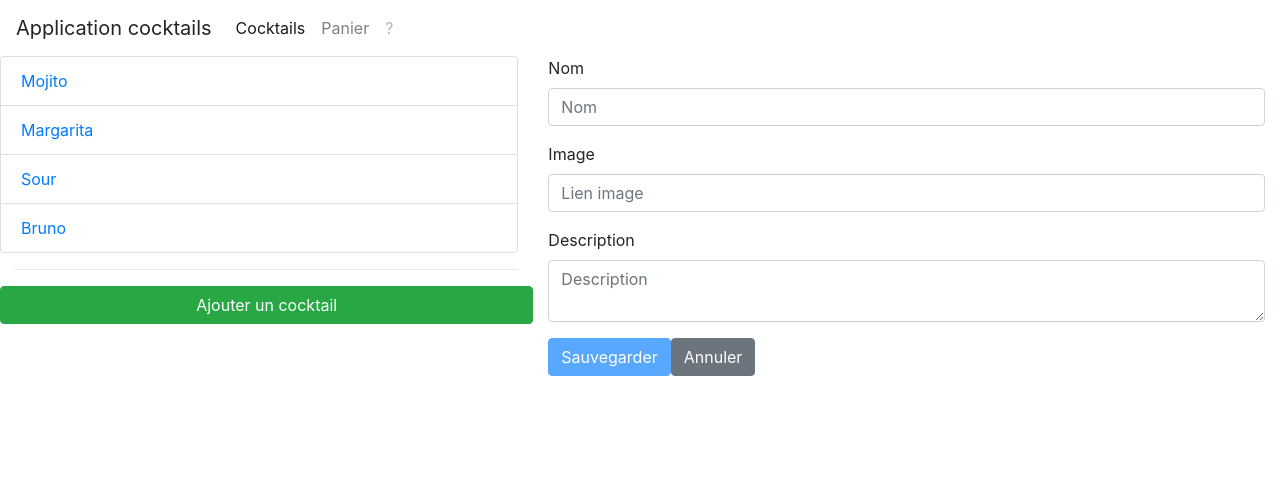
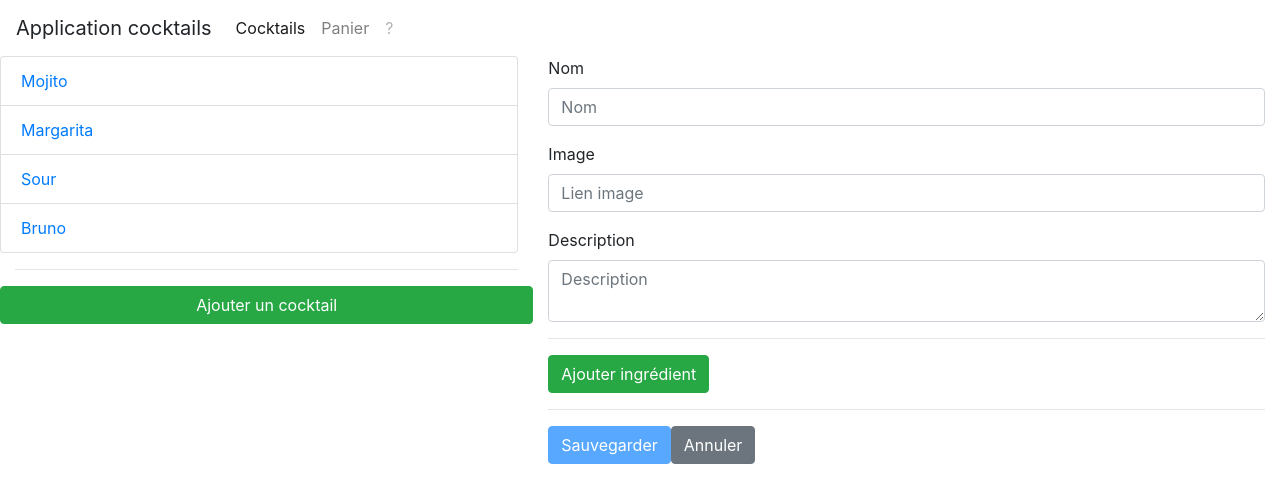
Before and after one commit to brunodecamus/cocktails, an Angular app: page /cocktails/new in a window 1280 px wide. Shown: the top 502 px of the page. Built offline with nearby package versions, Linux system fonts and the light colour scheme.

Commit message:
Sauvegarde de nouveau cocktail avec ingredient

```diff
--- a/src/app/cocktail-container/cocktail-edit/cocktail-edit.component.html
+++ b/src/app/cocktail-container/cocktail-edit/cocktail-edit.component.html
@@ -11,5 +11,14 @@
     <label for='description'>Description</label>
     <textarea formControlName='desc' class='form-control' id='description' placeholder='Description'></textarea>
   </div>
+  <hr>
+  <button type='button' class='btn btn-success' (click)='addIngredient()'>Ajouter ingrédient</button>
+  <div formArrayName='ingredients'>
+    <div [formGroup]='ingredient' class='form-group row' *ngFor="let ingredient of cocktailForm.get('ingredients')['controls']">
+      <input placeholder='name' formControlName='name' class='form-control col-8' type='text'>
+      <input placeholder='quantity' formControlName='quantity' class='form-control col-4' type='number'>
+    </div>
+  </div>
+  <hr>
   <button class='btn btn-primary' [disabled]='cocktailForm.invalid'>Sauvegarder</button>
   <button class='btn btn-secondary' [routerLink]='["../"]'>Annuler</button>
--- a/src/app/cocktail-container/cocktail-edit/cocktail-edit.component.ts
+++ b/src/app/cocktail-container/cocktail-edit/cocktail-edit.component.ts
@@ -1,5 +1,6 @@
 import { Component, OnInit } from '@angular/core';
-import { FormsModule, FormGroup, FormBuilder, Validators } from '@angular/forms';
+import { FormsModule, FormGroup, FormBuilder, Validators, FormArray } from '@angular/forms';
+import { CocktailService } from '../../shared/services/cocktail.service';
 
 @Component({
   selector: 'app-cocktail-edit',
@@ -10,20 +11,29 @@ export class CocktailEditComponent implements OnInit {
 
   public cocktailForm: FormGroup;
 
-  constructor(private fb: FormBuilder) { }
+  constructor(private fb: FormBuilder, private cocktailService: CocktailService) { }
 
   ngOnInit() {
     this.cocktailForm = this.fb.group({
       name: ['', Validators.required],
       img: ['', Validators.required],
-      desc: ''
+      desc: '',
+      ingredients: this.fb.array([])
     })
   }
 
   createCocktail() {
     // Se charge de faire une requête POST à l’API pour sauvegarder le cocktail en DB
     console.log("CocktailEditComponent.createCocktail : " + this.cocktailForm);
-    console.log(this.cocktailForm)
+    console.log(this.cocktailForm);
+    this.cocktailService.addCocktail(this.cocktailForm.value);
+  }
+
+  addIngredient() {
+    (<FormArray>this.cocktailForm.get('ingredients')).push(this.fb.group({
+      name: '',
+      quantity: ''
+    }))
   }
 
 }
--- a/src/app/shared/services/cocktail.service.ts
+++ b/src/app/shared/services/cocktail.service.ts
@@ -44,4 +44,10 @@ export class CocktailService {
     return this.cocktails.value[index];
   }
 
+  addCocktail(cocktail: Cocktail) {
+    const cocktails = this.cocktails.value;
+    cocktails.push({ name: cocktail.name, img: cocktail.img, desc: cocktail.desc, ingredients: cocktail.ingredients })
+    this.cocktails.next(cocktails);
+  }
+
 }
```
